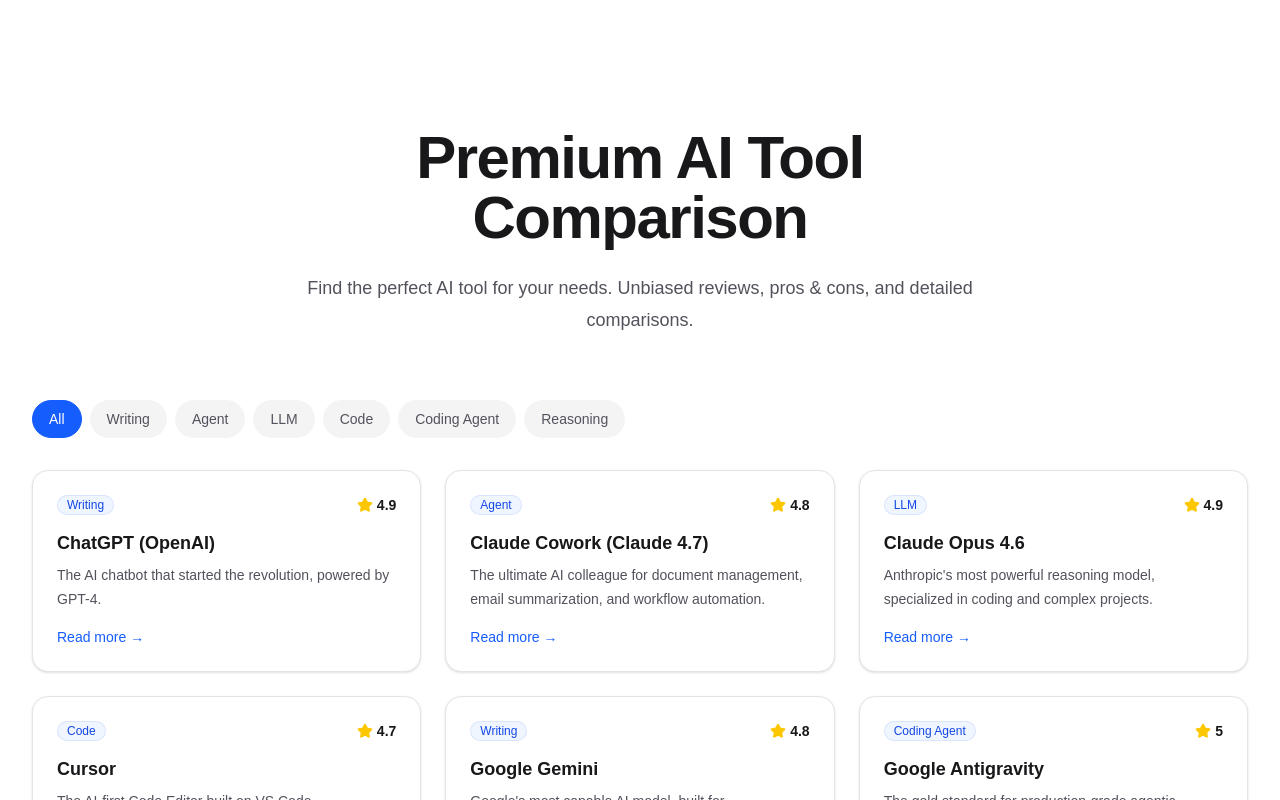
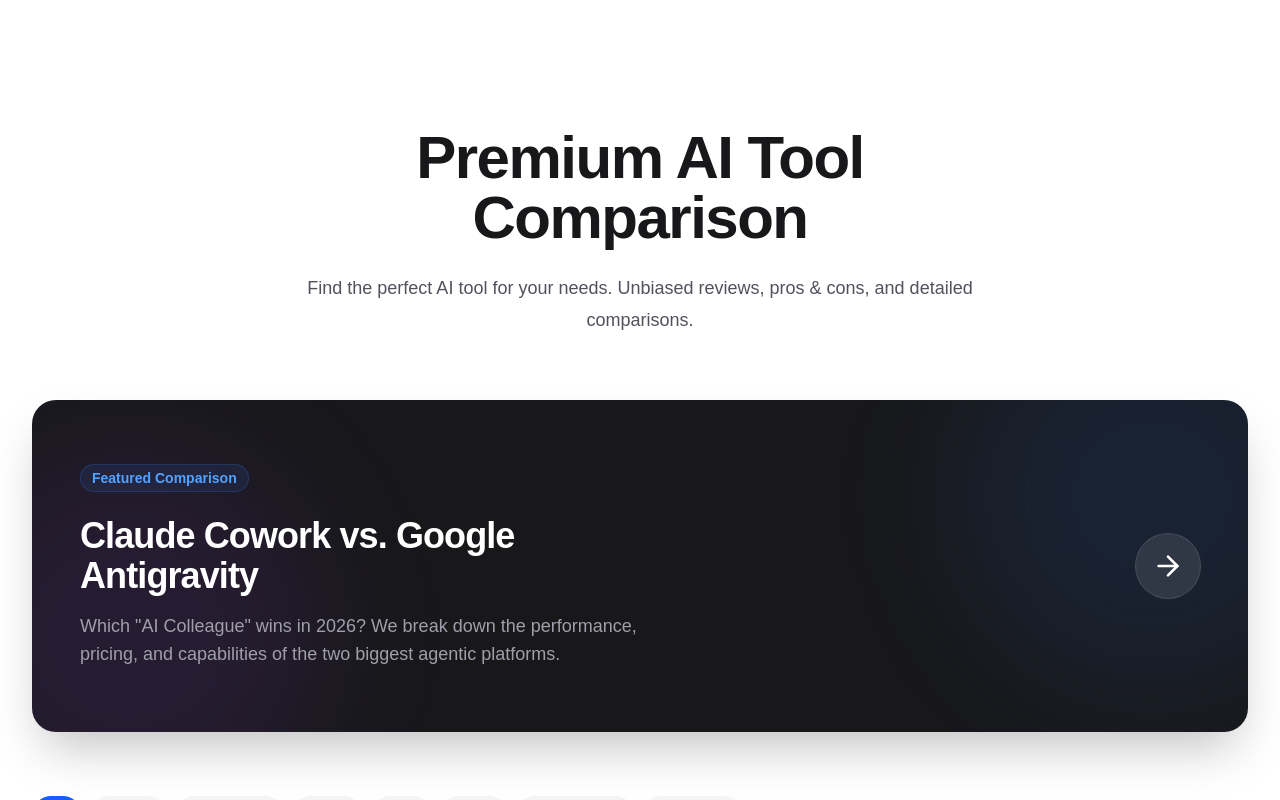
Before and after one commit to yuga-hashimoto/ai-tool-navigator, a Next.js app: page / in a window 1280 px wide. Shown: the top 800 px of the page. Built offline with nearby package versions, Linux system fonts and the light colour scheme.

Commit message:
Content: Add Claude Cowork vs. Google Antigravity comparison and featured banner

```diff
--- /dev/null
+++ b/content/tools/claude-cowork-vs-google-antigravity.md
@@ -0,0 +1,47 @@
+---
+title: "Claude Cowork vs. Google Antigravity: The 2026 Agentic Showdown"
+slug: "claude-cowork-vs-google-antigravity"
+category: "Comparison"
+description: "A deep dive into the two most powerful AI agents of 2026. Which one is right for your business?"
+rating: 4.9
+pros:
+  - "Claude: Better for general business & documentation"
+  - "Antigravity: Better for production coding & system architecture"
+  - "Both: Massive productivity leaps over 2025 tools"
+cons:
+  - "High cost for both premium agents"
+  - "Steep learning curve for advanced agent orchestration"
+affiliate_link: "/"
+---
+
+## Claude Cowork vs. Google Antigravity: Which Agentic IDE wins in 2026?
+
+As of February 2026, the market for "AI Colleagues" has matured into two main heavyweights: **Anthropic's Claude Cowork** and **Google's Antigravity**. Both tools have moved beyond simple chat interfaces to fully agentic systems capable of autonomous execution.
+
+But which one should you choose for your monetization strategy?
+
+### 1. Document Management & Workflow Automation (Winner: Claude Cowork)
+
+If your goal is to automate a content site, manage a complex niche directory, or handle a high volume of email and documentation, **Claude Cowork** is the clear winner.
+
+*   **Claude’s Edge:** Its reasoning in nuance and "human-like" writing is still slightly ahead for document-heavy tasks.
+*   **Best For:** Content editors, sales ops, and marketing managers.
+
+### 2. Production Coding & System Maintenance (Winner: Google Antigravity)
+
+For shipping high-margin SaaS products or maintaining complex production databases, **Google Antigravity** is the gold standard.
+
+*   **Antigravity’s Edge:** Its ability to safely execute production-grade fixes and manage its own sub-agents (via the A2UI framework) makes it the most reliable tool for engineering-heavy projects.
+*   **Best For:** SaaS founders, backend engineers, and system architects.
+
+### 3. Pricing and Ecosystem
+
+*   **Claude Cowork:** Better for teams already in the Anthropic/AWS ecosystem. Pricing is based on "Agent Hours."
+*   **Google Antigravity:** Best for those leveraging Google Cloud Platform (GCP) and Gemini 3 Ultra. Offers seamless integration with Google Workspace and Artifact Registry.
+
+### Final Verdict
+
+*   **Choose Claude Cowork if:** You are building a content-heavy monetization platform (like a niche comparison site).
+*   **Choose Google Antigravity if:** You are building a high-tech SaaS or an agent-driven service platform (like the upcoming **Project Avocado**).
+
+*Disclosure: This comparison is based on early 2026 benchmarks.*
--- a/src/app/page.tsx
+++ b/src/app/page.tsx
@@ -1,5 +1,7 @@
 import { getAllTools } from "@/lib/tools";
 import { ToolGrid } from "@/components/ToolGrid";
+import Link from "next/link";
+import { ArrowLeft } from "lucide-react";
 
 export const metadata = {
   title: "AI Tool Navigator",
@@ -20,6 +22,36 @@
             Find the perfect AI tool for your needs. Unbiased reviews, pros & cons, and detailed comparisons.
           </p>
         </div>
+
+        {/* Featured Comparison Banner */}
+        <div className="mb-16">
+          <Link href="/tools/claude-cowork-vs-google-antigravity" className="block group">
+            <div className="relative overflow-hidden rounded-3xl bg-zinc-900 px-6 py-10 sm:px-12 sm:py-16 shadow-2xl transition-all hover:scale-[1.01] dark:bg-zinc-800">
+              <div className="relative z-10 flex flex-col md:flex-row items-center justify-between gap-8">
+                <div className="text-left max-w-xl">
+                  <span className="inline-flex items-center rounded-full bg-blue-500/10 px-3 py-1 text-sm font-semibold text-blue-400 ring-1 ring-inset ring-blue-500/20 mb-6">
+                    Featured Comparison
+                  </span>
+                  <h2 className="text-3xl font-bold tracking-tight text-white sm:text-4xl">
+                    Claude Cowork vs. Google Antigravity
+                  </h2>
+                  <p className="mt-4 text-lg text-zinc-400">
+                    Which "AI Colleague" wins in 2026? We break down the performance, pricing, and capabilities of the two biggest agentic platforms.
+                  </p>
+                </div>
+                <div className="flex-shrink-0">
+                  <div className="rounded-full bg-white/10 p-4 ring-1 ring-white/20 group-hover:bg-white/20 transition-colors">
+                    <ArrowLeft className="h-8 w-8 text-white rotate-180" />
+                  </div>
+                </div>
+              </div>
+              {/* Background Glow */}
+              <div className="absolute -right-24 -top-24 h-96 w-96 rounded-full bg-blue-500/10 blur-3xl" />
+              <div className="absolute -left-24 -bottom-24 h-96 w-96 rounded-full bg-purple-500/10 blur-3xl" />
+            </div>
+          </Link>
+        </div>
+
         <ToolGrid tools={tools} />
       </div>
     </div>
```
